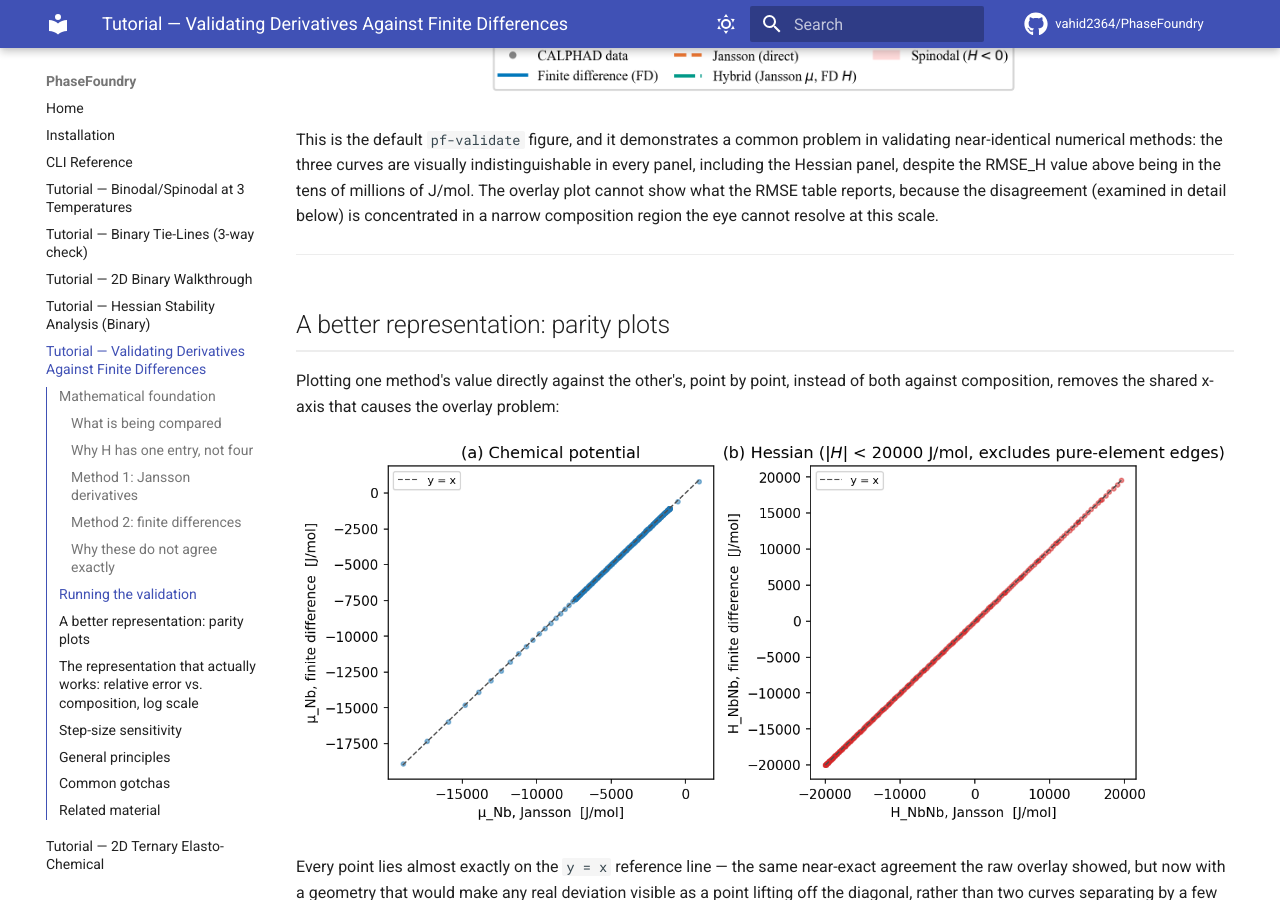
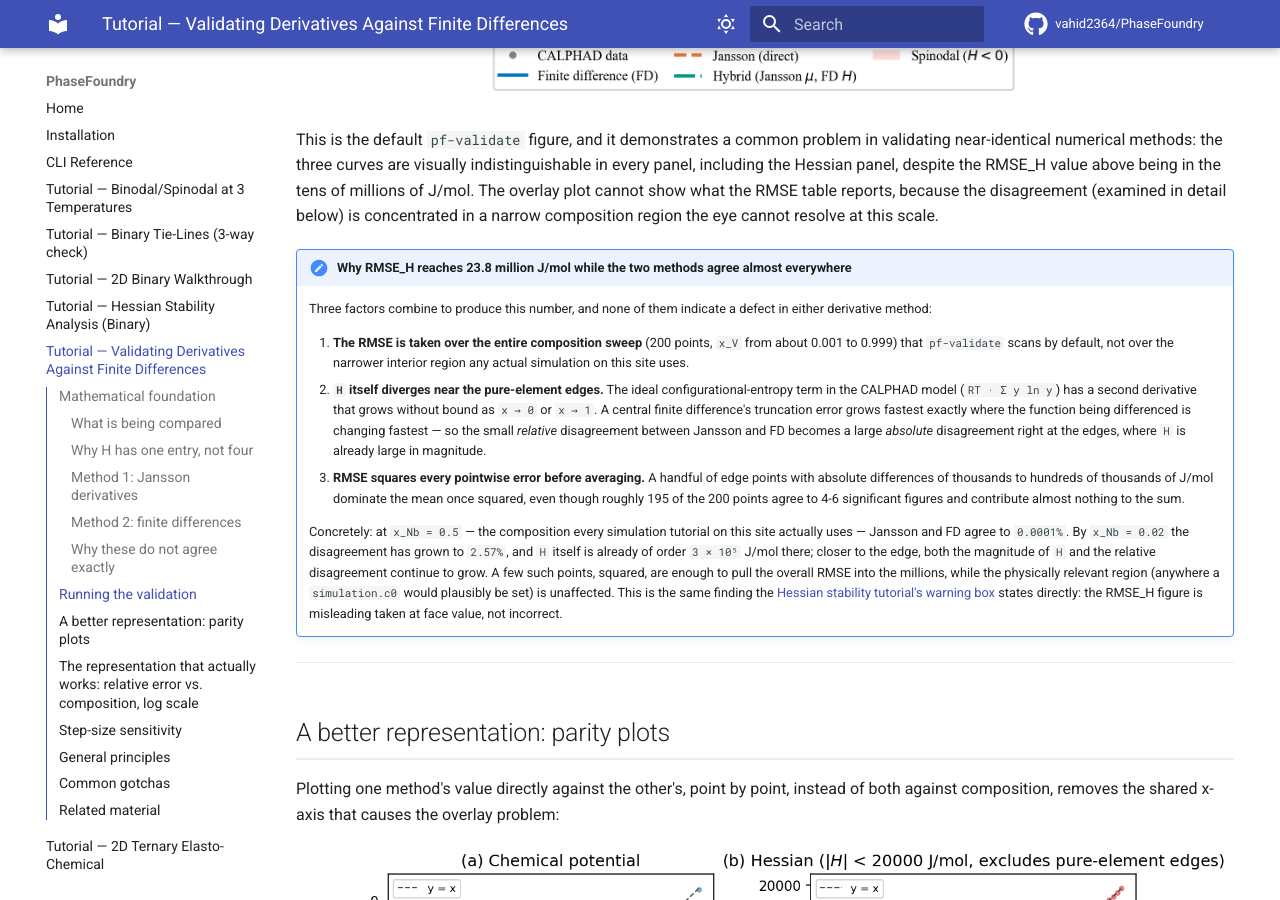
Before and after one commit to vahid2364/PhaseFoundry, an MkDocs documentation site: the page built from docs/tutorial_derivative_validation.md, in a window 1280 px wide and 900 px high, scrolled down 2583 px. Built offline with MkDocs 1.6.1 and Material for MkDocs 9.7.7, drawn with Linux system fonts in a browser that asks for light colours; comment, search, counter and statistics services are not loaded.

Commit message:
Explain why RMSE_H reaches 23.8 million J/mol in the validation tutorial
Add a note breaking down the three contributing factors: the RMSE sweep
covers the full composition range including pure-element edges, H itself
diverges there, and RMSE squares pointwise errors before averaging, so a
handful of edge points dominate the mean despite near-exact interior
agreement.

```diff
--- a/docs/tutorial_derivative_validation.md
+++ b/docs/tutorial_derivative_validation.md
@@ -139,6 +139,41 @@ J/mol. The overlay plot cannot show what the RMSE table reports, because
 the disagreement (examined in detail below) is concentrated in a narrow
 composition region the eye cannot resolve at this scale.
 
+!!! note "Why RMSE_H reaches 23.8 million J/mol while the two methods agree almost everywhere"
+    Three factors combine to produce this number, and none of them indicate
+    a defect in either derivative method:
+
+    1. **The RMSE is taken over the entire composition sweep**
+       (200 points, `x_V` from about 0.001 to 0.999) that `pf-validate`
+       scans by default, not over the narrower interior region any actual
+       simulation on this site uses.
+    2. **`H` itself diverges near the pure-element edges.** The ideal
+       configurational-entropy term in the CALPHAD model
+       (`RT · Σ y ln y`) has a second derivative that grows without bound
+       as `x → 0` or `x → 1`. A central finite difference's truncation
+       error grows fastest exactly where the function being differenced
+       is changing fastest — so the small *relative* disagreement between
+       Jansson and FD becomes a large *absolute* disagreement right at
+       the edges, where `H` is already large in magnitude.
+    3. **RMSE squares every pointwise error before averaging.** A handful
+       of edge points with absolute differences of thousands to hundreds
+       of thousands of J/mol dominate the mean once squared, even though
+       roughly 195 of the 200 points agree to 4-6 significant figures and
+       contribute almost nothing to the sum.
+
+    Concretely: at `x_Nb = 0.5` — the composition every simulation
+    tutorial on this site actually uses — Jansson and FD agree to
+    `0.0001%`. By `x_Nb = 0.02` the disagreement has grown to `2.57%`,
+    and `H` itself is already of order `3 × 10⁵` J/mol there; closer to
+    the edge, both the magnitude of `H` and the relative disagreement
+    continue to grow. A few such points, squared, are enough to pull the
+    overall RMSE into the millions, while the physically relevant region
+    (anywhere a `simulation.c0` would plausibly be set) is unaffected.
+    This is the same finding the
+    [Hessian stability tutorial's warning box](tutorial_hessian_stability_binary.md#validating-against-finite-differences)
+    states directly: the RMSE_H figure is misleading taken at face value,
+    not incorrect.
+
 ---
 
 ## A better representation: parity plots
```
